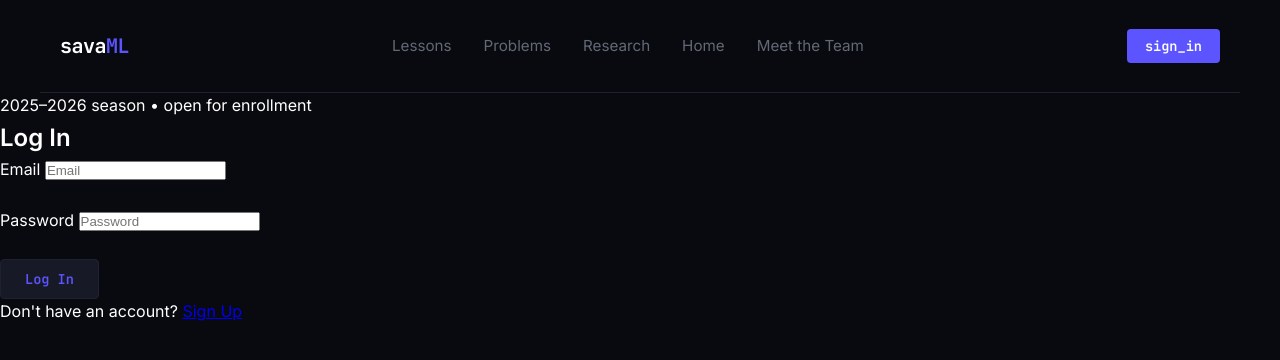
After one commit to sabinngh/cezar_help, a Flask app: page /login in a window 1280 px wide. The commit adds this page. Shown: the top 360 px of the page. Run offline with Flask 3, Linux system fonts and the light colour scheme; some libraries are stand-ins or nearby versions.

Commit message:
Changed all

```diff
--- a/backend/controllers/auth_controller.py
+++ b/backend/controllers/auth_controller.py
@@ -1,9 +1,42 @@
-from flask import Blueprint, request, render_template
+from flask import Blueprint, request, render_template, redirect, url_for
 from services.user_service import UserService
 
 auth_bp = Blueprint("auth", __name__)
 
 
-@auth_bp.route("/signup", methods=["GET"])
+# --- SIGNUP ---
+
+@auth_bp.route("/signup", methods=["GET", "POST"])
 def signup_page():
+    if request.method == "POST":
+        # Get data from HTML form fields
+        username = request.form.get("username")
+        email = request.form.get("email")
+        password = request.form.get("password")
+
+        user, error = UserService.register_user(username, email, password)
+        if error:
+            return render_template("signup.html", error=error)
+
+        # Successfully registered, redirect to login page
+        return redirect(url_for("auth.login_page"))
+
     return render_template("signup.html")
+
+
+# --- LOGIN ---
+
+@auth_bp.route("/login", methods=["GET", "POST"])
+def login_page():
+    if request.method == "POST":
+        email = request.form.get("email")
+        password = request.form.get("password")
+
+        user, error = UserService.login_user(email, password)
+        if error:
+            return render_template("login.html", error=error)
+
+        # Successful login -> redirect to home page
+        return redirect(url_for("home.home"))
+
+    return render_template("login.html")
--- a/backend/templates/layout.html
+++ b/backend/templates/layout.html
@@ -23,7 +23,7 @@
     </nav>
 
     <div class="header-actions">
-        <a href="/auth.signup_page" class="btn-signin">sign_in</a>
+        <a href="{{ url_for('auth.signup_page') }}" class="btn-signin">sign_in</a>
     </div>
 </header>
     <div class="badge-container">
--- /dev/null
+++ b/backend/templates/login.html
@@ -0,0 +1,35 @@
+{% extends "layout.html" %}
+
+{% block title %}
+Log In
+{% endblock %}
+
+{% block content %}
+
+<h2>Log In</h2>
+
+{% if error %}
+    <p style="color: red;">{{ error }}</p>
+{% endif %}
+
+<form action="{{ url_for('auth.login_page') }}" method="POST">
+
+    <label>Email</label>
+    <input type="email" name="email" placeholder="Email" required="required">
+
+    <br><br>
+
+    <label>Password</label>
+    <input type="password" name="password" placeholder="Password" required="required">
+
+    <br><br>
+
+    <button type="submit">
+        Log In
+    </button>
+
+</form>
+
+<p>Don't have an account? <a href="{{ url_for('auth.signup_page') }}">Sign Up</a></p>
+
+{% endblock %}
```
Also changed, not shown: backend/models/user.py (+4 -3 lines), backend/repositories/user_repository.py (+5 -3 lines), backend/services/user_service.py (+22 -6 lines), backend/app.py (line endings or trailing spaces), 1 other file.
